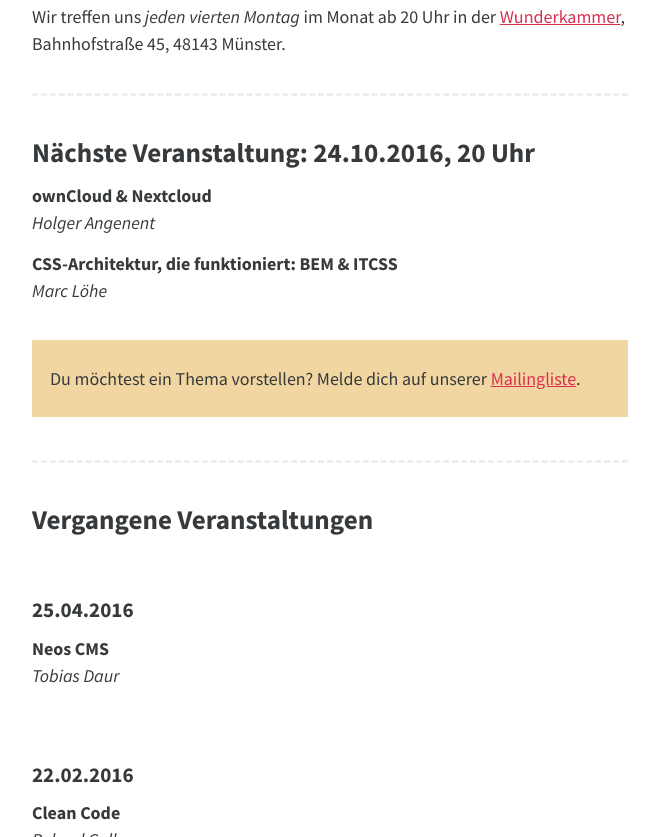
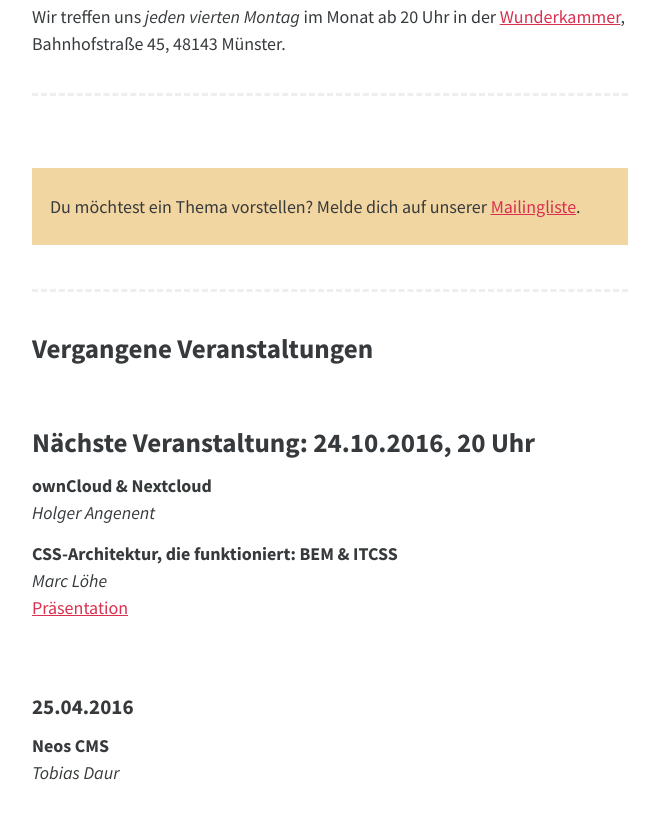
Before and after one commit to WWMuenster/wwmuenster.github.io, a website: page index.html in a window 1280 px wide. Shown: the part 394-1231 px from the top of the page, without its empty margins (40-699 px from the left). Drawn offline with Linux system fonts and the light colour scheme.

Commit message:
Move upcoming to past

```diff
--- a/index.html
+++ b/index.html
@@ -28,21 +28,25 @@
                 Bahnhofstraße 45, 48143 Münster.</p>
         </section>
         <section class="upcoming">
-            <h2 class="upcoming-title">Nächste Veranstaltung: 24.10.2016, 20 Uhr</h2>
-            <article class="talk">
-                <h4 class="talk-title">ownCloud &amp; Nextcloud</h4>
-                <span class="talk-author">Holger Angenent</span>
-            </article>
-            <article class="talk">
-                <h4 class="talk-title">CSS-Architektur, die funktioniert: BEM &amp; ITCSS</h4>
-                <span class="talk-author">Marc Löhe</span>
-            </article>
             <div class="call">Du möchtest ein Thema vorstellen? Melde dich auf unserer <a href="#mailingliste">Mailingliste</a>.
             </div>
         </section>
         <section id="past-events" class="past-events">
             <h2>Vergangene Veranstaltungen</h2>
             <ul>
+                <li id="event8" class="past-event">
+                    <h2 class="talkttitle">Nächste Veranstaltung: 24.10.2016, 20 Uhr</h2>
+                    <article class="talk">
+                        <h4 class="talk-title">ownCloud &amp; Nextcloud</h4>
+                        <span class="talk-author">Holger Angenent</span>
+                    </article>
+                    <article class="talk">
+                        <h4 class="talk-title">CSS-Architektur, die funktioniert: BEM &amp; ITCSS</h4>
+                        <span class="talk-author">Marc Löhe</span>
+                        <a class="talk-presentation" href="http://www.webworker-muenster.de/slides-css-architecture/"
+                           target="_blank">Präsentation</a>
+                    </article>
+                </li>
                 <li id="event7" class="past-event">
                     <h3>25.04.2016</h3>
                     <article class="talk">
```
